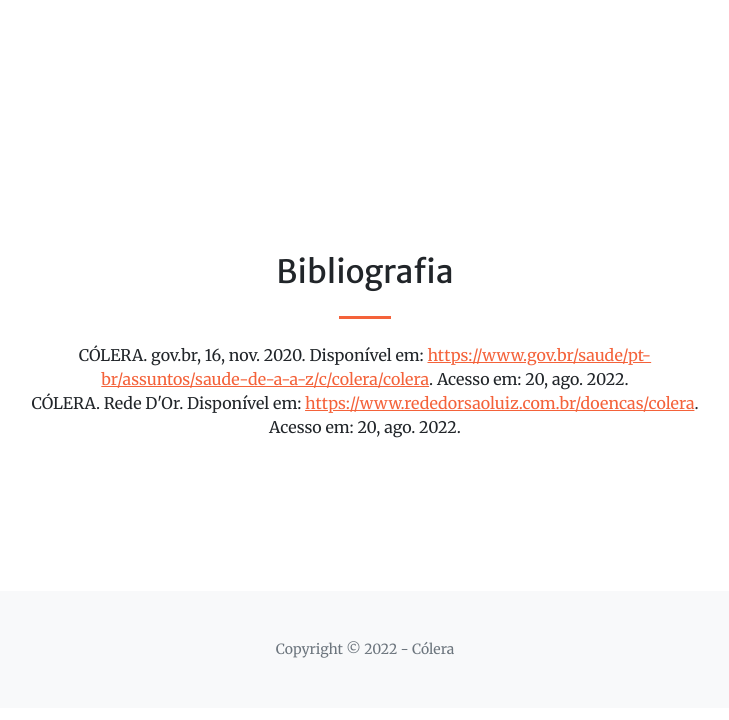
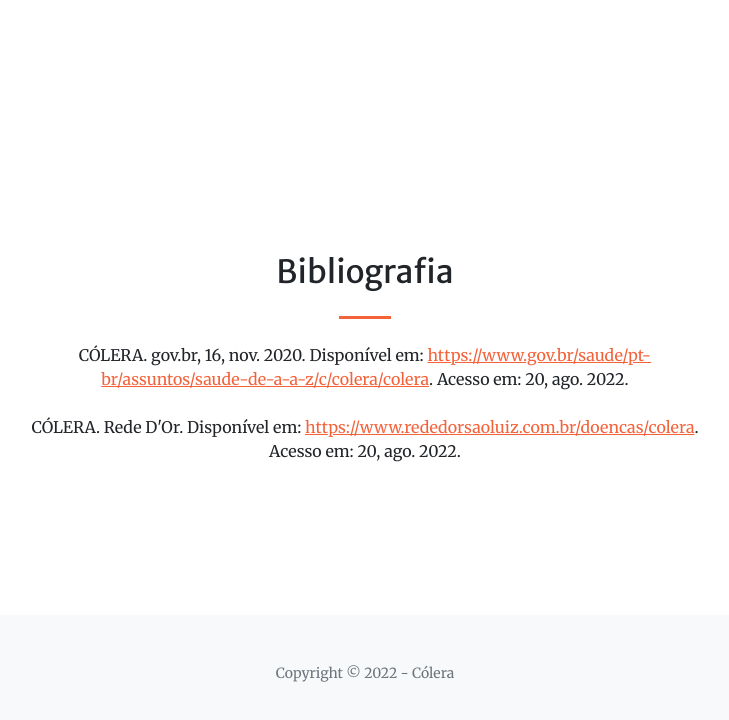
Before and after one commit to KakauFelix/atividade_interdiciplinar_biologia_pam_pw, a plain HTML site: page index.html in a window 1280 px wide. Shown: the part 8732-9452 px from the top of the page, without its empty margins (275-1004 px from the left). Drawn offline with nearby package versions, Linux system fonts and the light colour scheme; some packages are replaced by stand-ins of ours; a script that the page names is missing.

Commit message:
Update index.html

```diff
--- a/index.html
+++ b/index.html
@@ -243,7 +243,7 @@
                     <div class="col-lg-8 text-center">
                         <h2 class="text-center mt-0">Bibliografia</h2>
                         <hr class="divider" />
-                        <p class="text-black-75 mb-4">CÓLERA. gov.br, 16, nov. 2020. Disponível em: <a href="https://www.gov.br/saude/pt-br/assuntos/saude-de-a-a-z/c/colera/colera">https://www.gov.br/saude/pt-br/assuntos/saude-de-a-a-z/c/colera/colera</a>. Acesso em: 20, ago. 2022. <br> CÓLERA. Rede D'Or. Disponível em: <a href="https://www.rededorsaoluiz.com.br/doencas/colera">https://www.rededorsaoluiz.com.br/doencas/colera<a>. Acesso em: 20, ago. 2022.</p>
+                        <p class="text-black-75 mb-4">CÓLERA. gov.br, 16, nov. 2020. Disponível em: <a href="https://www.gov.br/saude/pt-br/assuntos/saude-de-a-a-z/c/colera/colera">https://www.gov.br/saude/pt-br/assuntos/saude-de-a-a-z/c/colera/colera</a>. Acesso em: 20, ago. 2022. <br><br> CÓLERA. Rede D'Or. Disponível em: <a href="https://www.rededorsaoluiz.com.br/doencas/colera">https://www.rededorsaoluiz.com.br/doencas/colera<a>. Acesso em: 20, ago. 2022.</p>
                     </div>
                 </div>
             </div>
```
